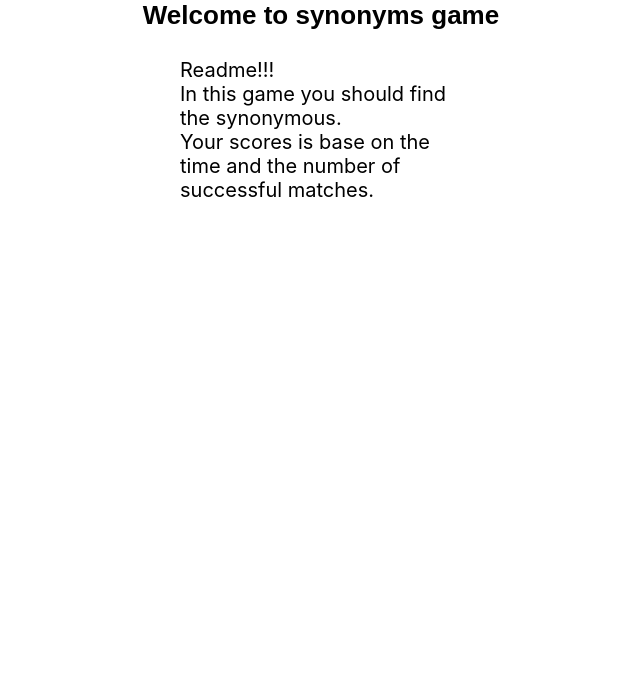
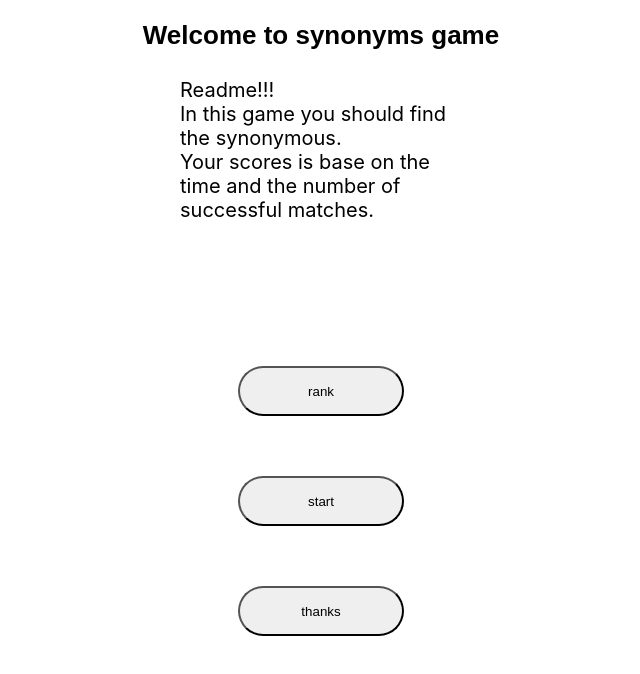
Before and after one commit to Jinof/cwords, a React (Create React App) app: page / in a window 1280 px wide. Shown: the top 674 px of the page, without its empty margins (319-959 px from the left). Built offline with nearby package versions, Linux system fonts and the light colour scheme.

Commit message:
:lipstick: 添加button.

```diff
--- /dev/null
+++ b/src/components/button/button.tsx
@@ -0,0 +1,22 @@
+import React from "react";
+
+interface ButtonProps {
+    text: string
+}
+
+export function Button (props: ButtonProps) {
+    return <div>
+        <button style={styles.button}>
+            {props.text}
+        </button>
+    </div>
+}
+
+const styles = {
+    button: {
+        outline: "none",
+        borderRadius: "50px",
+        width: "166px",
+        height: "50px",
+    },
+}
--- a/src/pages/home.tsx
+++ b/src/pages/home.tsx
@@ -1,9 +1,11 @@
-import React from "react";
+import React, {CSSProperties} from "react";
+import {Button} from "../components/button/button";
 
 export function Home() {
   return <div>
     <Header />
     <Announcement />
+    <ButtonList buttonListStyles={styles.buttonList} buttonListBoxStyles={styles.buttonsListBox} />
   </div>
 }
 
@@ -27,6 +29,21 @@ function Announcement() {
   </div>
 }
 
+interface ButtonListProps {
+  buttonListStyles: CSSProperties
+  buttonListBoxStyles: CSSProperties
+}
+
+function ButtonList (props: ButtonListProps) {
+  return <div>
+    <div style={props.buttonListStyles}>
+      <div style={props.buttonListBoxStyles}><Button text={"rank"} /></div>
+      <div style={props.buttonListBoxStyles}><Button text={"start"} /></div>
+      <div style={props.buttonListBoxStyles}><Button text={"thanks"} /></div>
+    </div>
+  </div>
+}
+
 const styles = {
   headerText: {
     // Why add `as "center"`/ `as "const"` ?
@@ -34,17 +51,24 @@ const styles = {
     // it can't just be any string, you can cast it to the more specific type.
     // Both works.
     // textAlign: "center" as "center",
+    marginTop: "20px",
     textAlign: "center" as const,
     fontSize: "26px",
     fontWeight: "bold" as const,
     fontFamily: "arial"
   },
   announcementBorder: {
-    // position: "absolute" as const,
     marginLeft: "44px",
     marginTop: "27px",
     maxWidth: "287px",
     maxHeight: "177px",
     fontSize: "20px",
+  },
+  buttonList: {
+    marginTop: "144px"
+  },
+  buttonsListBox: {
+    marginTop: "60px",
+    textAlign: "center" as const,
   }
 }
```
